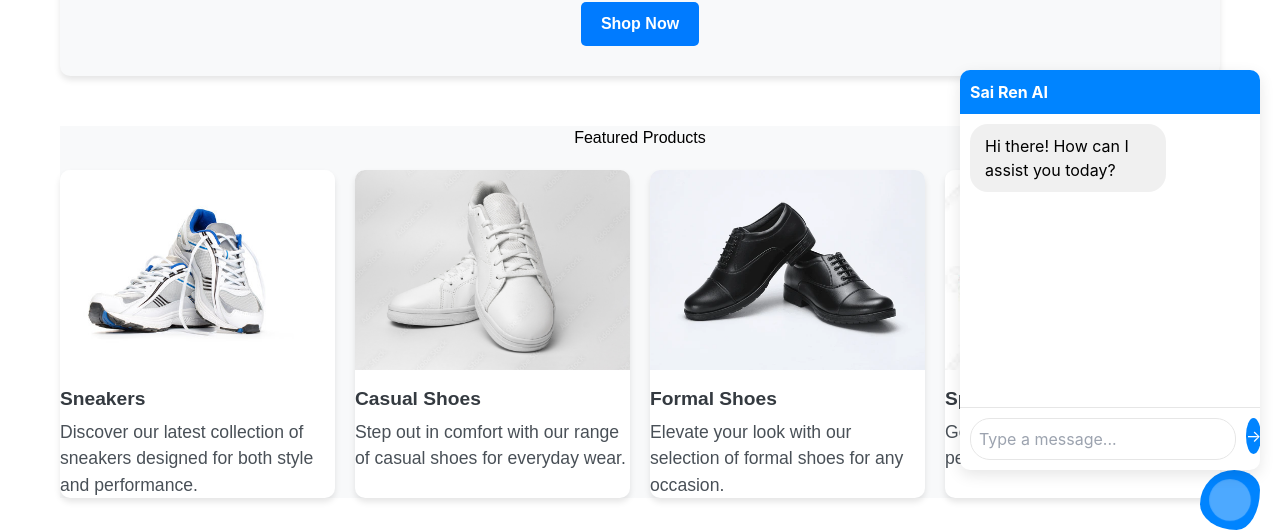
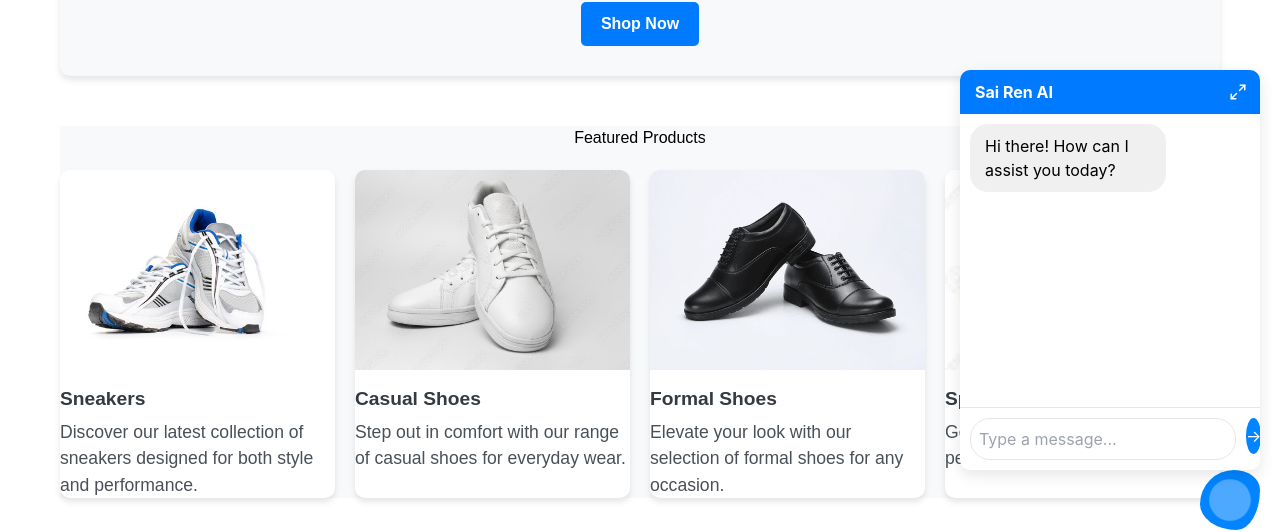
Before and after one commit to Joe-EtubiGreatattai/Sai-Ren-AI-frontend, a React (Create React App) app: page / in a window 1280 px wide. Both pictures are taken after a click on the element 1230 px from the left and 750 px from the top of the page. Shown: the part 250-782 px from the top of the page. Built offline with nearby package versions, Linux system fonts and the light colour scheme.

Commit message:
fixed frontend

```diff
--- a/package.json
+++ b/package.json
@@ -8,6 +8,7 @@
     "@testing-library/user-event": "^13.5.0",
     "axios": "^1.7.7",
     "framer-motion": "^11.9.0",
+    "lucide-react": "^0.447.0",
     "react": "^18.3.1",
     "react-dom": "^18.3.1",
     "react-router-dom": "^6.26.2",
--- a/src/AmorphousChat.js
+++ b/src/AmorphousChat.js
@@ -1,6 +1,7 @@
 import React, { useState, useEffect, useRef } from "react";
 import { motion, AnimatePresence } from "framer-motion";
 import { v4 as uuidv4 } from "uuid";
+import { Maximize2, Minimize2 } from 'lucide-react';
 import {
   ChatButton,
   PulsingCircle,
@@ -14,6 +15,11 @@ import {
   HideButton,
   UserMessage,
   AIMessage,
+  SearchResultContainer,
+  SearchResultItem,
+  SearchResultImage,
+  SearchResultDetails,
+  SizeToggleButton,
 } from "./AmorphousChatStyles";
 
 const popupMessages = [
@@ -30,6 +36,7 @@ const greetingMessages = [
 
 const AmorphousChat = () => {
   const [isOpen, setIsOpen] = useState(false);
+  const [isExpanded, setIsExpanded] = useState(false);
   const [userMessage, setUserMessage] = useState("");
   const [messages, setMessages] = useState([]);
   const [showPopup, setShowPopup] = useState(false);
@@ -43,7 +50,6 @@ const AmorphousChat = () => {
   const toggleChat = () => {
     setIsOpen((prevIsOpen) => {
       if (!prevIsOpen) {
-        // If opening the chat, add a greeting message if there are no messages
         if (messages.length === 0) {
           const greetingMessage =
             greetingMessages[
@@ -58,6 +64,10 @@ const AmorphousChat = () => {
       }
       return !prevIsOpen;
     });
+  };
+
+  const toggleSize = () => {
+    setIsExpanded((prevIsExpanded) => !prevIsExpanded);
   };
 
   const handleInputChange = (event) => setUserMessage(event.target.value);
@@ -88,7 +98,7 @@ const AmorphousChat = () => {
       setMessages((prevMessages) => [...prevMessages, loadingMessage]);
 
       try {
-        const response = await fetch("https://sai-ren-ai-backend.onrender.com/ai-agent", {
+        const response = await fetch("http://localhost:5000/ai-agent", {
           method: "POST",
           headers: {
             "Content-Type": "application/json",
@@ -107,7 +117,17 @@ const AmorphousChat = () => {
         const data = await response.json();
 
         console.log(data);
-        const aiMessage = { text: data.reply, sender: "ai" };
+        let aiMessage;
+
+        if (data.results && data.results.length > 0) {
+          aiMessage = {
+            text: data.reply,
+            sender: "ai",
+            searchResults: data.results,
+          };
+        } else {
+          aiMessage = { text: data.reply, sender: "ai" };
+        }
 
         setMessages((prevMessages) =>
           prevMessages.filter((msg) => !msg.isLoading).concat(aiMessage)
@@ -164,7 +184,7 @@ const AmorphousChat = () => {
           popupMessages[Math.floor(Math.random() * popupMessages.length)];
         showPopupMessage(randomMessage);
       }
-    }, 30000); // Show a popup message every 30 seconds
+    }, 30000);
   };
 
   useEffect(() => {
@@ -176,12 +196,10 @@ const AmorphousChat = () => {
 
     document.addEventListener("mousedown", handleClickOutside);
 
-    // Show initial popup message immediately
     const initialMessage =
       popupMessages[Math.floor(Math.random() * popupMessages.length)];
     showPopupMessage(initialMessage);
 
-    // Start the interval for subsequent popups
     startPopupInterval();
 
     return () => {
@@ -232,14 +250,36 @@ const AmorphousChat = () => {
           animate={{ opacity: 1, y: 0 }}
           exit={{ opacity: 0, y: 20 }}
           transition={{ duration: 0.3 }}
+          $isExpanded={isExpanded}
         >
-          <ChatHeader>Sai Ren AI</ChatHeader>
+          <ChatHeader>
+            Sai Ren AI
+            <SizeToggleButton onClick={toggleSize}>
+              {isExpanded ? <Minimize2 size={18} /> : <Maximize2 size={18} />}
+            </SizeToggleButton>
+          </ChatHeader>
           <ChatMessages ref={chatMessagesRef}>
             {messages.map((msg, index) =>
               msg.sender === "user" ? (
                 <UserMessage key={index}>{msg.text}</UserMessage>
               ) : (
-                <AIMessage key={index}>{msg.text}</AIMessage>
+                <AIMessage key={index}>
+                  {msg.text}
+                  {msg.searchResults && (
+                    <SearchResultContainer>
+                      {msg.searchResults.map((result, resultIndex) => (
+                        <SearchResultItem key={resultIndex}>
+                          <SearchResultImage src={result.images[0]} alt={result.title} />
+                          <SearchResultDetails>
+                            <h4>{result.title}</h4>
+                            <p>Price: ${result.price}</p>
+                            <p>Rating: {result.rating}/5</p>
+                          </SearchResultDetails>
+                        </SearchResultItem>
+                      ))}
+                    </SearchResultContainer>
+                  )}
+                </AIMessage>
               )
             )}
           </ChatMessages>
--- a/src/AmorphousChatStyles.js
+++ b/src/AmorphousChatStyles.js
@@ -35,25 +35,45 @@ export const PulsingCircle = styled.div`
   animation: ${pulse} 2s ease-in-out infinite;
 `;
 
+export const SizeToggleButton = styled.button`
+  background: none;
+  border: none;
+  cursor: pointer;
+  color: #ffffff;
+  padding: 0;
+  display: flex;
+  align-items: center;
+  justify-content: center;
+  width: 24px;
+  height: 24px;
+  position: absolute;
+  right: 10px;
+  top: 50%;
+  transform: translateY(-50%);
+`;
+
 export const ChatInterface = styled(motion.div)`
   position: fixed;
   bottom: 80px;
   right: 20px;
-  width: 300px;
-  height: 400px;
-  background: white;
+  width: ${props => props.$isExpanded ? '400px' : '300px'};
+  height: ${props => props.$isExpanded ? '600px' : '400px'};
+  max-width: 90vw;
+  background-color: #ffffff;
+  border-radius: 10px;
   box-shadow: 0 5px 15px rgba(0, 0, 0, 0.1);
-  border-radius: 10px;
   display: flex;
   flex-direction: column;
   overflow: hidden;
+  transition: width 0.3s, height 0.3s;
 `;
 
 export const ChatHeader = styled.div`
-  background: #0084ff;
-  color: white;
-  padding: 10px;
+  background-color: #007bff;
+  color: #ffffff;
+  padding: 10px 15px;
   font-weight: bold;
+  position: relative;
 `;
 
 export const ChatMessages = styled.div`
@@ -145,3 +165,39 @@ export const AIMessage = styled.div`
   background-color: #f0f0f0;
   color: black;
 `;
+
+export const SearchResultContainer = styled.div`
+  margin-top: 10px;
+  border-top: 1px solid #e0e0e0;
+  padding-top: 10px;
+`;
+
+export const SearchResultItem = styled.div`
+  display: flex;
+  margin-bottom: 10px;
+  padding: 10px;
+  background-color: #f5f5f5;
+  border-radius: 5px;
+`;
+
+export const SearchResultImage = styled.img`
+  width: 50px;
+  height: 50px;
+  object-fit: cover;
+  margin-right: 10px;
+`;
+
+export const SearchResultDetails = styled.div`
+  flex: 1;
+
+  h4 {
+    margin: 0 0 5px 0;
+    font-size: 14px;
+  }
+
+  p {
+    margin: 0;
+    font-size: 12px;
+    color: #666;
+  }
+`;
--- a/src/components/Footer.js
+++ b/src/components/Footer.js
@@ -7,7 +7,7 @@ const Footer = () => {
   return (
     <footer className="footer">
       <div className="footer-content">
-        <p>&copy; {new Date().getFullYear()} Ludin Shoes. All Rights Reserved.</p>
+        <p>&copy; {new Date().getFullYear()} Ludin Store. All Rights Reserved.</p>
         <ul className="footer-links">
           <li>
             <a href="/">Privacy Policy</a>
--- a/src/pages/AboutUs.js
+++ b/src/pages/AboutUs.js
@@ -10,7 +10,7 @@ const AboutUs = () => {
       <section className="mission">
         <h3>Our Mission</h3>
         <p>
-          At Ludin Shoes, our mission is to provide high-quality footwear that combines comfort, style, and durability.
+          At Ludin Store, our mission is to provide high-quality footwear that combines comfort, style, and durability.
           We believe that the right pair of shoes can transform not just your look but your confidence and lifestyle.
         </p>
       </section>
@@ -19,7 +19,7 @@ const AboutUs = () => {
         <h3>Our History</h3>
         <img src={historyImage} alt="Our History" className="about-image" />
         <p>
-          Founded in 2010, Ludin Shoes started as a small family-owned business with a vision to redefine how people
+          Founded in 2010, Ludin Store started as a small family-owned business with a vision to redefine how people
           shop for shoes. Over the years, we have grown into a reputable store, known for our diverse collection and
           exceptional customer service.
         </p>
--- a/src/pages/Home.js
+++ b/src/pages/Home.js
@@ -47,7 +47,7 @@ const Home = () => {
       <section className="about-us">
         <h2>About Us</h2>
         <p>
-          At Ludin Shoes, we are passionate about footwear. Our mission is to provide high-quality shoes
+          At Ludin Store, we are passionate about footwear. Our mission is to provide high-quality shoes
           that combine comfort, style, and durability. Whether you're looking for casual wear, formal attire,
           or athletic performance, we have the perfect pair for you.
         </p>
@@ -61,7 +61,7 @@ const Home = () => {
       <section className="customer-reviews">
         <h2>What Our Customers Say</h2>
         <blockquote>
-          <p>"I love Ludin Shoes! They have the best selection and the customer service is outstanding!"</p>
+          <p>"I love Ludin Store! They have the best selection and the customer service is outstanding!"</p>
           <cite>- Sarah K.</cite>
         </blockquote>
         <blockquote>
```
Also changed, not shown: 1 other file (tests, documents, lock files or other folders).
